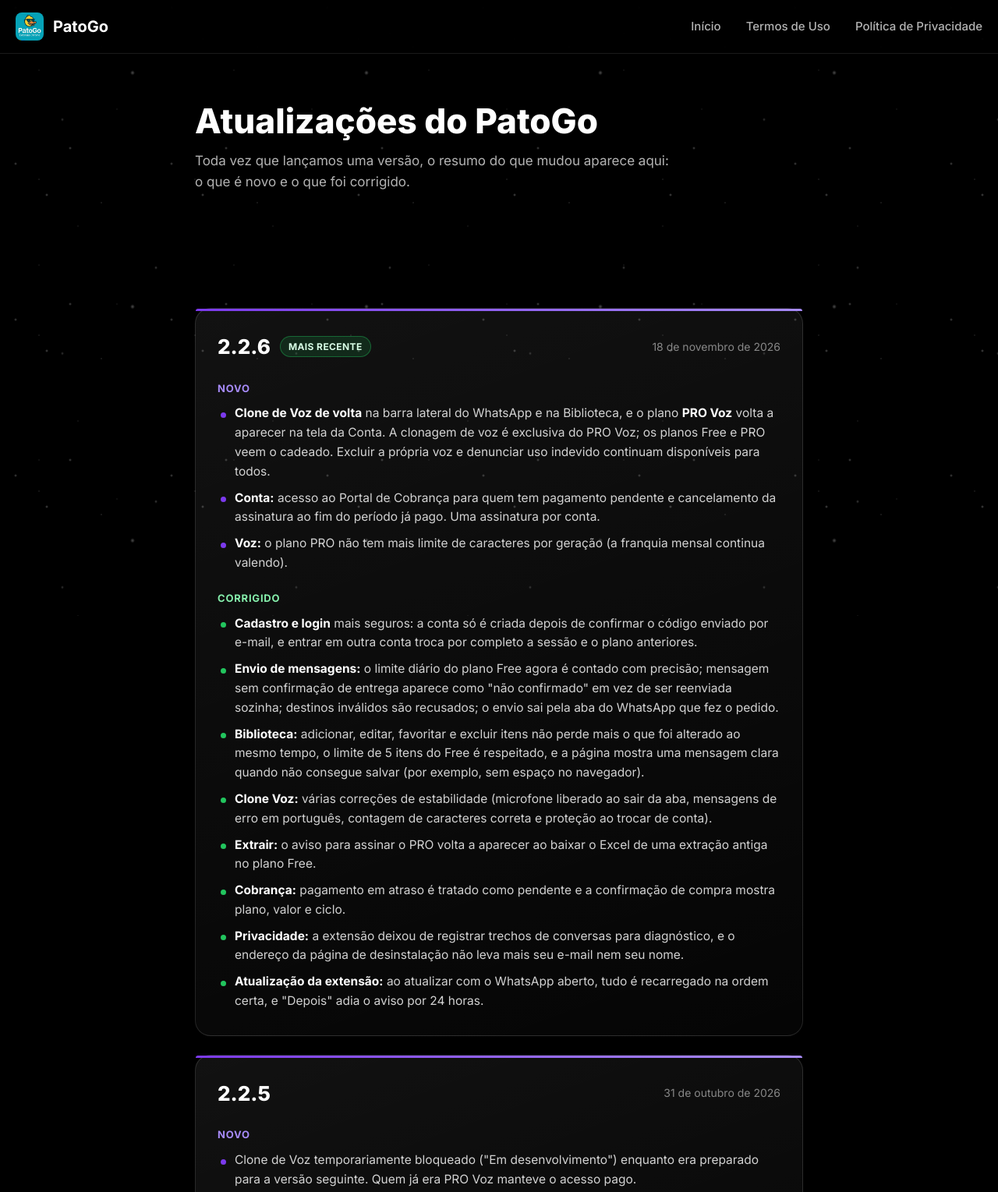
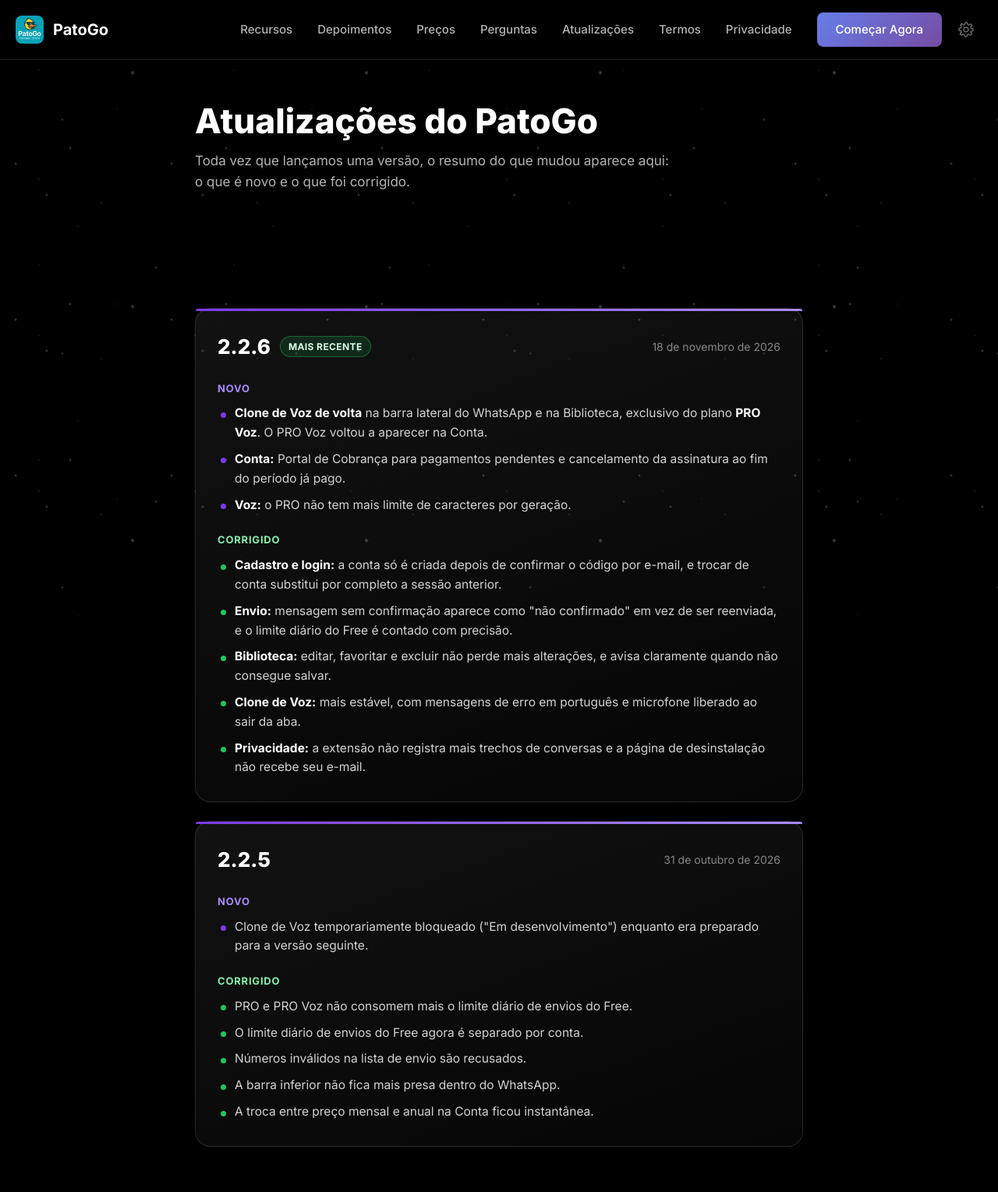
Before and after one commit to Lucas-P-Simoes/patogo-site, a plain HTML site: page atualizacoes/index.html in a window 1280 px wide. Shown: the top 1529 px of the page at 78% size. Drawn offline with Linux system fonts and the light colour scheme.

Commit message:
feat: menu das páginas internas igual ao da home e lista de correções enxuta
Co-Authored-By: Claude Sonnet 5.5 <noreply@anthropic.com>

```diff
--- a/atualizacoes/index.html
+++ b/atualizacoes/index.html
@@ -23,12 +23,30 @@
 
   <nav class="navbar">
     <div class="nav-content">
-      <a class="nav-logo" href="../"><img src="../icons/pato.png" alt="PatoGo" width="36" height="36" /><span>PatoGo</span></a>
-      <div class="nav-actions"><div class="nav-links">
-        <a href="../">Início</a>
-        <a href="../termos/">Termos de Uso</a>
-        <a href="../privacidade/">Política de Privacidade</a>
-      </div></div>
+      <a class="nav-logo" href="../">
+        <img src="../icons/pato.png" alt="PatoGo" width="36" height="36" />
+        <span>PatoGo</span>
+      </a>
+      <div class="nav-actions">
+        <div class="nav-links">
+          <a href="../#recursos">Recursos</a>
+          <a href="../#depoimentos">Depoimentos</a>
+          <a href="../#precos">Preços</a>
+          <a href="../#faq">Perguntas</a>
+          <a href="../atualizacoes/">Atualizações</a>
+          <a href="../termos/">Termos</a>
+          <a href="../privacidade/">Privacidade</a>
+          <a href="../#download" class="nav-cta">Começar Agora</a>
+        </div>
+
+        <a class="admin-access" href="../admin/" aria-label="Acessar painel administrativo">
+          <svg aria-hidden="true" viewBox="0 0 24 24" fill="none" stroke="currentColor" stroke-width="1.8" stroke-linecap="round" stroke-linejoin="round">
+            <path d="M12 15.5a3.5 3.5 0 1 0 0-7 3.5 3.5 0 0 0 0 7Z"/>
+            <path d="M19.4 15a1.7 1.7 0 0 0 .34 1.88l.06.06a2 2 0 1 1-2.83 2.83l-.06-.06A1.7 1.7 0 0 0 15 19.4a1.7 1.7 0 0 0-1 .6 1.7 1.7 0 0 0-.4 1.1V21a2 2 0 1 1-4 0v-.09A1.7 1.7 0 0 0 8.5 19.4a1.7 1.7 0 0 0-1.88.34l-.06.06a2 2 0 1 1-2.83-2.83l.06-.06A1.7 1.7 0 0 0 4.6 15a1.7 1.7 0 0 0-.6-1 1.7 1.7 0 0 0-1.1-.4H3a2 2 0 1 1 0-4h.09A1.7 1.7 0 0 0 4.6 8.5a1.7 1.7 0 0 0-.34-1.88l-.06-.06a2 2 0 1 1 2.83-2.83l.06.06A1.7 1.7 0 0 0 9 4.6a1.7 1.7 0 0 0 1-.6 1.7 1.7 0 0 0 .4-1.1V3a2 2 0 1 1 4 0v.09A1.7 1.7 0 0 0 15.5 4.6a1.7 1.7 0 0 0 1.88-.34l.06-.06a2 2 0 1 1 2.83 2.83l-.06.06A1.7 1.7 0 0 0 19.4 9c.14.37.35.7.6 1 .3.28.7.42 1.1.4H21a2 2 0 1 1 0 4h-.09A1.7 1.7 0 0 0 19.4 15Z"/>
+          </svg>
+          <span class="admin-tooltip" role="tooltip">Acesso ADM</span>
+        </a>
+      </div>
     </div>
   </nav>
 
@@ -60,20 +78,17 @@
         </div>
         <h3 class="novo">Novo</h3>
         <ul>
-          <li><strong>Clone de Voz de volta</strong> na barra lateral do WhatsApp e na Biblioteca, e o plano <strong>PRO Voz</strong> volta a aparecer na tela da Conta. A clonagem de voz é exclusiva do PRO Voz; os planos Free e PRO veem o cadeado. Excluir a própria voz e denunciar uso indevido continuam disponíveis para todos.</li>
-          <li><strong>Conta:</strong> acesso ao Portal de Cobrança para quem tem pagamento pendente e cancelamento da assinatura ao fim do período já pago. Uma assinatura por conta.</li>
-          <li><strong>Voz:</strong> o plano PRO não tem mais limite de caracteres por geração (a franquia mensal continua valendo).</li>
+          <li><strong>Clone de Voz de volta</strong> na barra lateral do WhatsApp e na Biblioteca, exclusivo do plano <strong>PRO Voz</strong>. O PRO Voz voltou a aparecer na Conta.</li>
+          <li><strong>Conta:</strong> Portal de Cobrança para pagamentos pendentes e cancelamento da assinatura ao fim do período já pago.</li>
+          <li><strong>Voz:</strong> o PRO não tem mais limite de caracteres por geração.</li>
         </ul>
         <h3 class="corrigido">Corrigido</h3>
         <ul>
-          <li><strong>Cadastro e login</strong> mais seguros: a conta só é criada depois de confirmar o código enviado por e-mail, e entrar em outra conta troca por completo a sessão e o plano anteriores.</li>
-          <li><strong>Envio de mensagens:</strong> o limite diário do plano Free agora é contado com precisão; mensagem sem confirmação de entrega aparece como "não confirmado" em vez de ser reenviada sozinha; destinos inválidos são recusados; o envio sai pela aba do WhatsApp que fez o pedido.</li>
-          <li><strong>Biblioteca:</strong> adicionar, editar, favoritar e excluir itens não perde mais o que foi alterado ao mesmo tempo, o limite de 5 itens do Free é respeitado, e a página mostra uma mensagem clara quando não consegue salvar (por exemplo, sem espaço no navegador).</li>
-          <li><strong>Clone Voz:</strong> várias correções de estabilidade (microfone liberado ao sair da aba, mensagens de erro em português, contagem de caracteres correta e proteção ao trocar de conta).</li>
-          <li><strong>Extrair:</strong> o aviso para assinar o PRO volta a aparecer ao baixar o Excel de uma extração antiga no plano Free.</li>
-          <li><strong>Cobrança:</strong> pagamento em atraso é tratado como pendente e a confirmação de compra mostra plano, valor e ciclo.</li>
-          <li><strong>Privacidade:</strong> a extensão deixou de registrar trechos de conversas para diagnóstico, e o endereço da página de desinstalação não leva mais seu e-mail nem seu nome.</li>
-          <li><strong>Atualização da extensão:</strong> ao atualizar com o WhatsApp aberto, tudo é recarregado na ordem certa, e "Depois" adia o aviso por 24 horas.</li>
+          <li><strong>Cadastro e login:</strong> a conta só é criada depois de confirmar o código por e-mail, e trocar de conta substitui por completo a sessão anterior.</li>
+          <li><strong>Envio:</strong> mensagem sem confirmação aparece como "não confirmado" em vez de ser reenviada, e o limite diário do Free é contado com precisão.</li>
+          <li><strong>Biblioteca:</strong> editar, favoritar e excluir não perde mais alterações, e avisa claramente quando não consegue salvar.</li>
+          <li><strong>Clone de Voz:</strong> mais estável, com mensagens de erro em português e microfone liberado ao sair da aba.</li>
+          <li><strong>Privacidade:</strong> a extensão não registra mais trechos de conversas e a página de desinstalação não recebe seu e-mail.</li>
         </ul>
       </article>
 
@@ -84,15 +99,15 @@
         </div>
         <h3 class="novo">Novo</h3>
         <ul>
-          <li>Clone de Voz temporariamente bloqueado ("Em desenvolvimento") enquanto era preparado para a versão seguinte. Quem já era PRO Voz manteve o acesso pago.</li>
+          <li>Clone de Voz temporariamente bloqueado ("Em desenvolvimento") enquanto era preparado para a versão seguinte.</li>
         </ul>
         <h3 class="corrigido">Corrigido</h3>
         <ul>
-          <li>Assinantes PRO e PRO Voz não consomem mais o limite diário de envios do plano Free.</li>
-          <li>O limite diário de envios do Free passou a ser separado por conta quando há mais de uma no mesmo navegador.</li>
-          <li>Números inválidos na lista de envio são recusados, e um funil interrompido no meio aparece no relatório do envio.</li>
-          <li>A barra inferior não fica mais presa dentro do WhatsApp, e a extensão se atualiza sem deixar a interface antiga ativa.</li>
-          <li>Tela de Conta da Biblioteca mais fluida, com a troca entre preço mensal e anual instantânea e sem o conteúdo "pular".</li>
+          <li>PRO e PRO Voz não consomem mais o limite diário de envios do Free.</li>
+          <li>O limite diário de envios do Free agora é separado por conta.</li>
+          <li>Números inválidos na lista de envio são recusados.</li>
+          <li>A barra inferior não fica mais presa dentro do WhatsApp.</li>
+          <li>A troca entre preço mensal e anual na Conta ficou instantânea.</li>
         </ul>
       </article>
 
```
Also changed, not shown: privacidade/index.html (+24 -6 lines), termos/index.html (+24 -6 lines).
